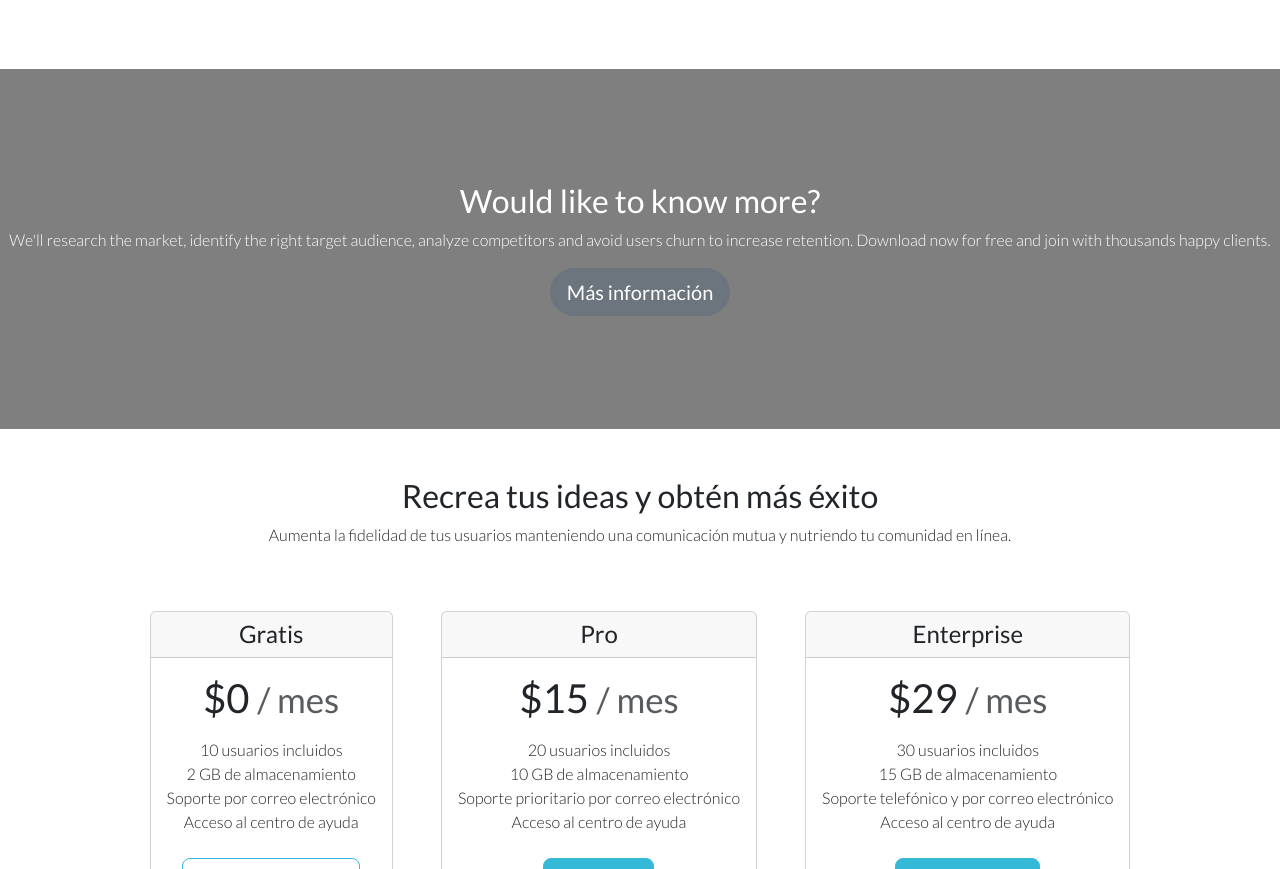
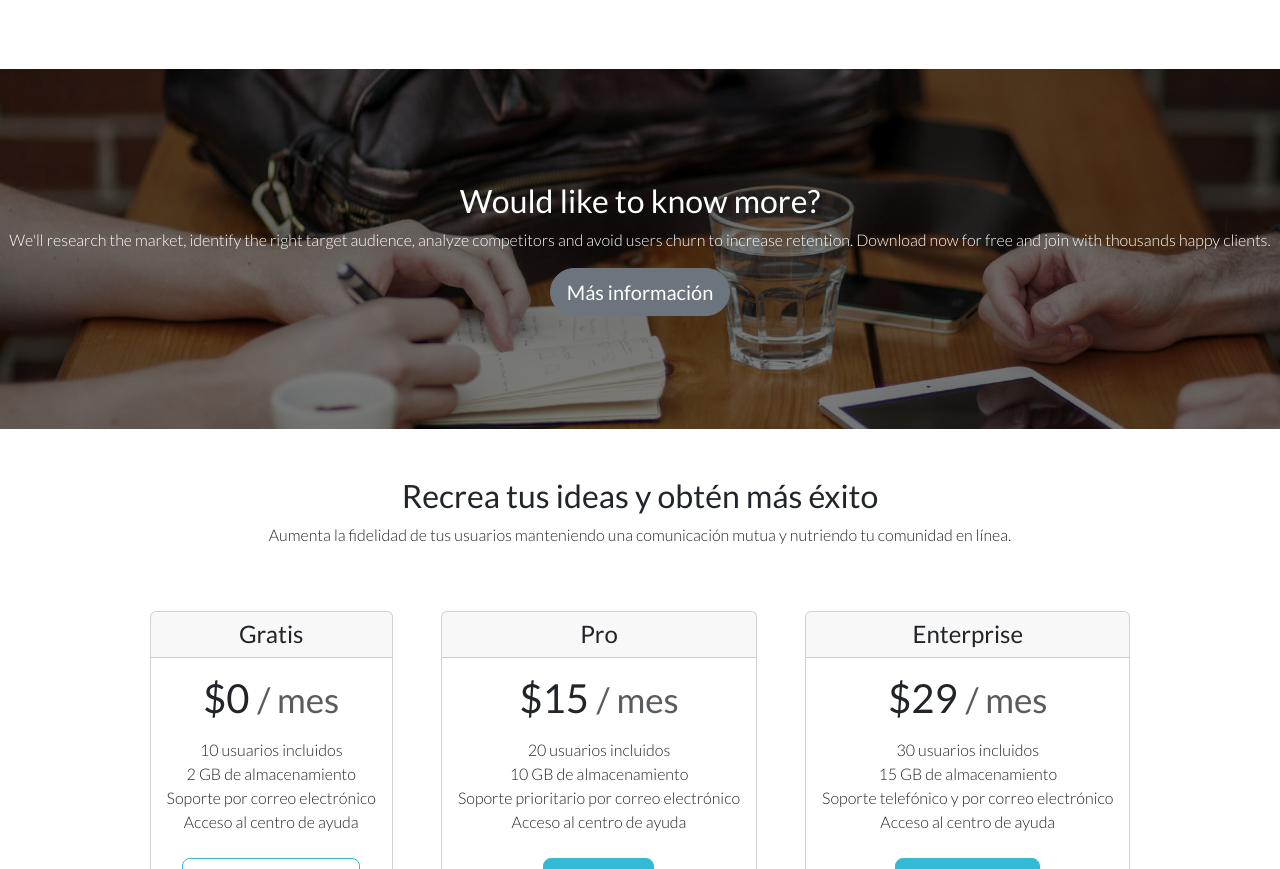
Before and after one commit to carlos-full-stack/agencia_seo, a website: page index.html in a window 1280 px wide. Shown: the part 2195-3064 px from the top of the page. Drawn offline with nearby package versions, Linux system fonts and the light colour scheme.

Commit message:
fix urls

```diff
--- a/css/custom-styles.css
+++ b/css/custom-styles.css
@@ -67,7 +67,7 @@ body {
 }
 
 .parallax {
-  background-image: url('./images/bg.jpg');
+  background-image: url('../images/bg.jpg');
   background-color: rgba(0, 0, 0, 0.5);
   background-blend-mode: darken;
   background-attachment: fixed;
--- a/css/styles.css
+++ b/css/styles.css
@@ -26,5 +26,3 @@
   border-color: #249ab3;
   background-color: #34bad6;
 }
-
-/*# sourceMappingURL=styles.css.map */
```
